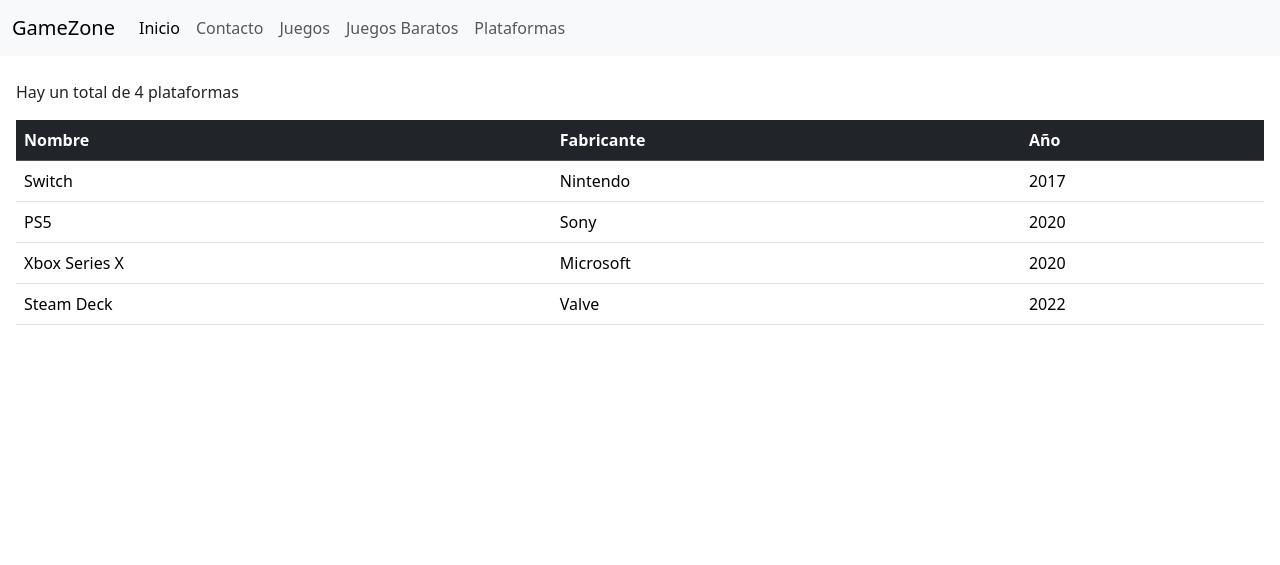
After one commit to jabegar/tiendajuegos, a Node server app: page /plataformas in a window 1280 px wide. The commit adds this page. Shown: the top 565 px of the page. Run offline with Node 20, Linux system fonts and the light colour scheme.

Commit message:
terminado ejercicio 2 y 3

```diff
--- a/app.js
+++ b/app.js
@@ -4,10 +4,11 @@ const PORT = 3000
 app.set('view engine', 'ejs')
 app.set('views', __dirname + '/views')
 app.use(express.static(__dirname + '/public'))
-// Todas las rutas están aquí... de momento
+
 app.use('/', require('./routes/web'))
 app.use('/juegos', require('./routes/juegos'))
-// 404: siempre la última
+app.use('/plataformas', require('./routes/plataformas'))
+
 app.use((req, res) => {
     res.status(404).render('404', { titulo: 'Página no encontrada' })
 })
--- a/routes/juegos.js
+++ b/routes/juegos.js
@@ -13,4 +13,8 @@ router.get('/', (req, res) => {
     res.render('juegos', { titulo: 'Juegos', juegos: arrayJuegos })
 })
 
+router.get('/baratos', (req, res) => {
+    res.render('juegos', { titulo: 'Juegos de menos de 30€', juegos: arrayJuegos.filter(j => j.precio < 30)})
+})
+
 module.exports = router
--- /dev/null
+++ b/routes/plataformas.js
@@ -0,0 +1,15 @@
+const express = require('express')
+const router = express.Router()
+
+const arrayPlataformas = [
+{ id: 'p01', nombre: 'Switch', fabricante: 'Nintendo', anio: 2017 },
+{ id: 'p02', nombre: 'PS5', fabricante: 'Sony', anio: 2020 },
+{ id: 'p03', nombre: 'Xbox Series X', fabricante: 'Microsoft', anio: 2020 },
+{ id: 'p04', nombre: 'Steam Deck', fabricante: 'Valve', anio: 2022 }
+]
+
+router.get('/', (req, res) => {
+    res.render('plataformas', { titulo: 'Plataformas', plataformas: arrayPlataformas })
+})
+
+module.exports = router
--- a/views/juegos.ejs
+++ b/views/juegos.ejs
@@ -3,9 +3,9 @@
 <% if (juegos.length == 0) { %>
  <p>No hay videojuegos disponible</p>
 <% } else { %>
-    <p>Hay un total de <%= juegos.length %></p>
-    <table class="table table-dark">
-    <thead>
+    <p>Hay un total de <%= juegos.length %> juegos</p>
+    <table class="table">
+    <thead class="table-dark">
         <tr>
         <th scope="col">Titulo</th>
         <th scope="col">Plataforma</th>
--- a/views/partials/cabecera.ejs
+++ b/views/partials/cabecera.ejs
@@ -7,7 +7,7 @@
     <link rel="stylesheet" href="https://cdn.jsdelivr.net/npm/bootstrap@5.3.3/dist/css/bootstrap.min.css">
     <link rel="stylesheet" href="/css/estilos.css">
 </head>
-<body class="p2">
+<body>
 <nav class="navbar navbar-expand-lg bg-body-tertiary">
   <div class="container-fluid">
     <a class="navbar-brand" href="#">GameZone</a>
@@ -15,9 +15,12 @@
       <div class="navbar-nav">
         <a class="nav-link active" aria-current="page" href="/">Inicio</a>
         <a class="nav-link" href="/contacto">Contacto</a>
+        <a class="nav-link" href="/juegos">Juegos</a>
+        <a class="nav-link" href="/juegos/baratos">Juegos Baratos</a>
+        <a class="nav-link" href="/plataformas">Plataformas</a>
       </div>
     </div>
   </div>
 
-  <div class="container">
 </nav>
+<div class="pt-4 px-3">
--- /dev/null
+++ b/views/plataformas.ejs
@@ -0,0 +1,26 @@
+<%- include('partials/cabecera') %>
+
+<% if (plataformas.length == 0) { %>
+ <p>No hay plataformas disponibles</p>
+<% } else { %>
+    <p>Hay un total de <%= plataformas.length %> plataformas</p>
+    <table class="table">
+    <thead class="table-dark">
+        <tr>
+        <th scope="col">Nombre</th>
+        <th scope="col">Fabricante</th>
+        <th scope="col">Año</th>
+        </tr>
+    </thead>
+    <tbody>
+        <% plataformas.forEach(j => { %>
+            <tr>
+                <td><%= j.nombre %></td>
+                <td><%= j.fabricante %></td>
+                <td><%= j.anio %></td>
+            </tr>
+        <% }) %>
+    </tbody>
+</table>
+<% } %>
+<%- include('partials/pie') %>
```
